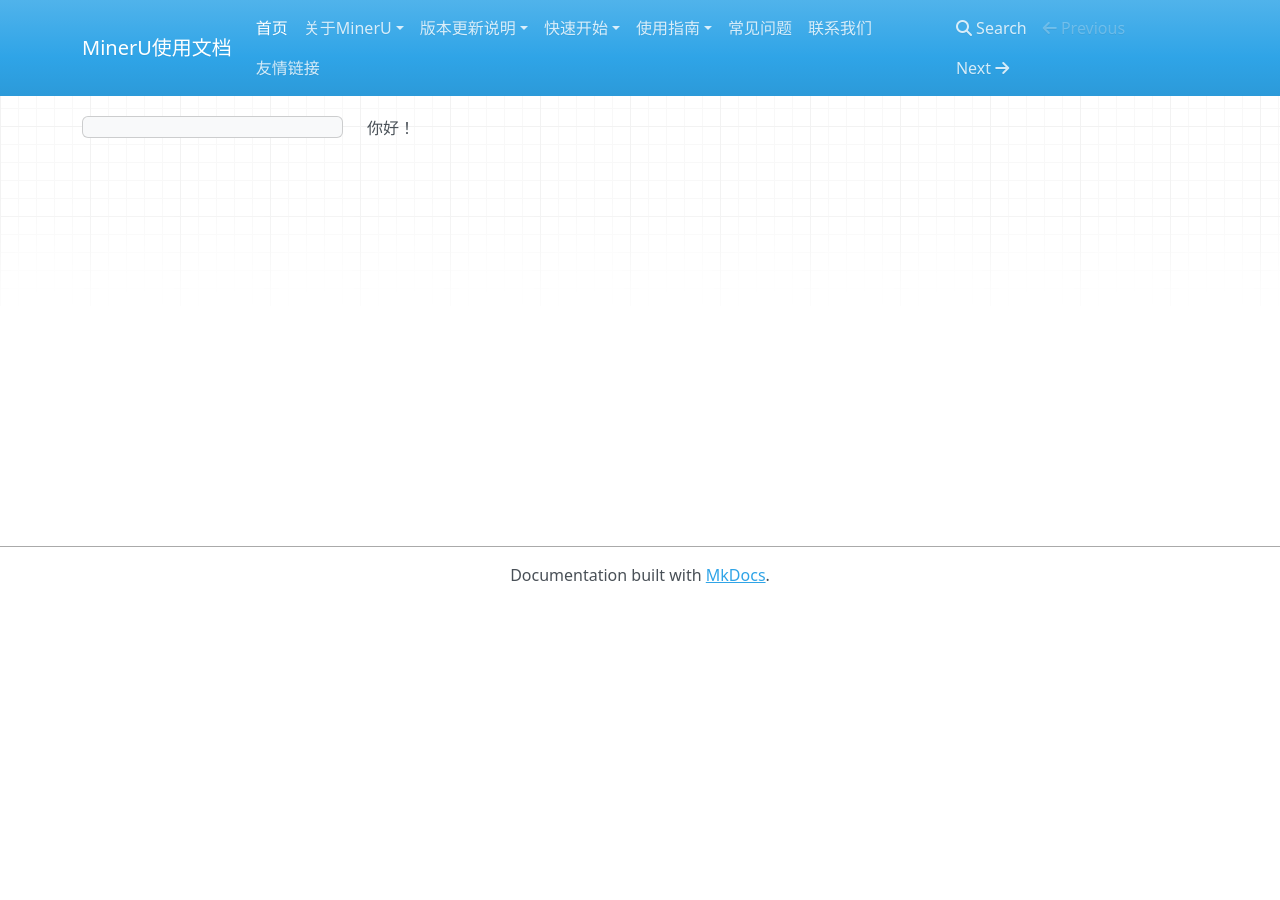
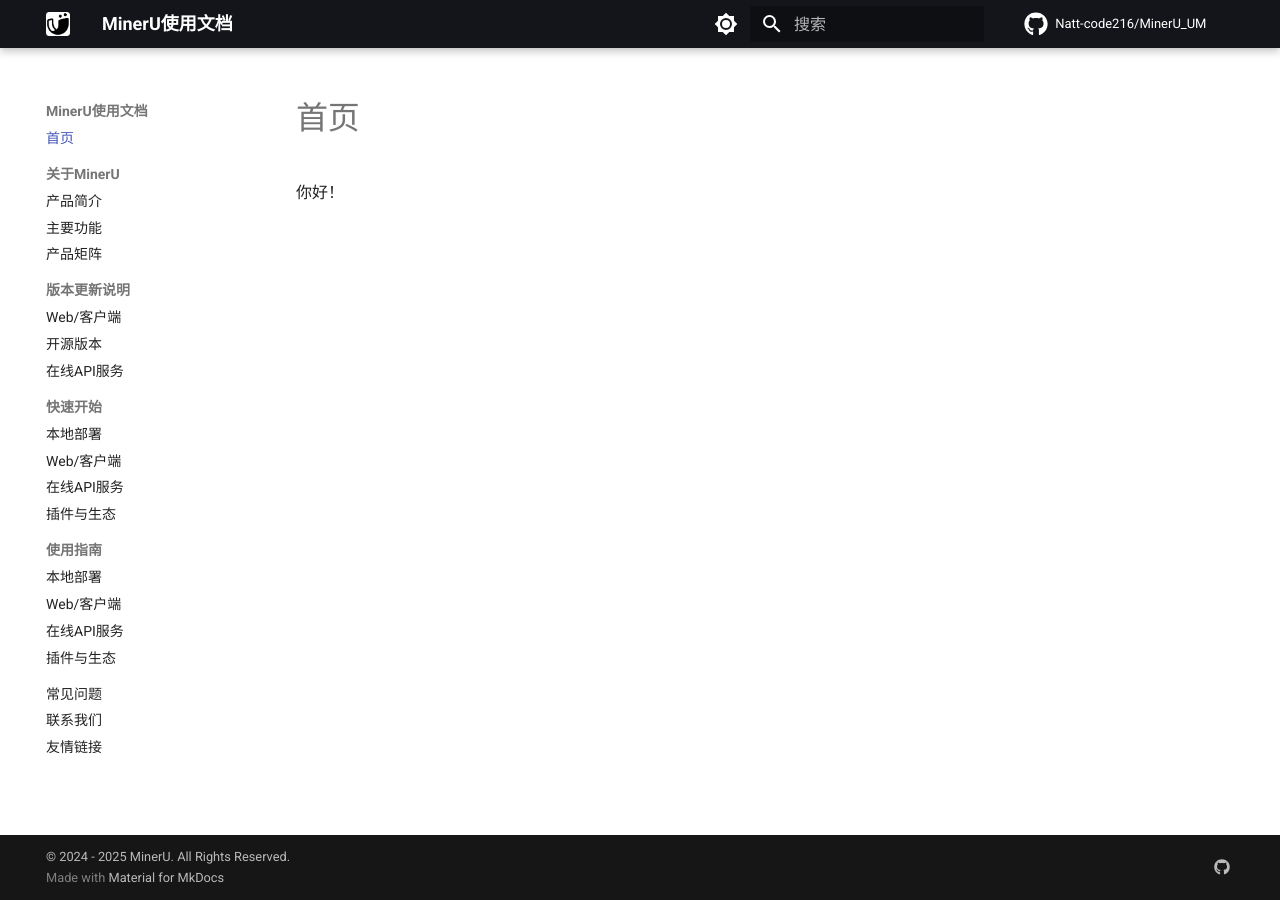
Before and after one commit to Natt-code216/MinerU_UM, an MkDocs documentation site: the page built from docs/index.md, in a window 1280 px wide. Built offline with MkDocs 1.6.1 and Material for MkDocs 9.7.7, drawn with Linux system fonts in a browser that asks for light colours; nearby versions of some CDN libraries; comment, search, counter and statistics services are not loaded.

Commit message:
界面修改

```diff
--- a/mkdocs.yml
+++ b/mkdocs.yml
@@ -1,10 +1,49 @@
 site_name: MinerU使用文档
+site_url: https://github.com/Natt-code216/MinerU_UM
+repo_name: Natt-code216/MinerU_UM
+repo_url: https://github.com/Natt-code216/MinerU_UM
 
+theme:
+  name: material
+  language: zh
+  logo: assets/images/logo.png
+  favicon: assets/images/logo.png
+  icon:
+    repo: fontawesome/brands/github
 
+  palette:
+    - media: "(prefers-color-scheme: light)"
+      scheme: default
+      primary: black
+      toggle:
+        icon: material/brightness-7
+        name: 切换到深色模式
+    - media: "(prefers-color-scheme: dark)"
+      scheme: slate
+      primary: black
+      toggle:
+        icon: material/brightness-4
+        name: 切换到浅色模式
 
+  features:
+    - navigation.expand
+    - navigation.sections
+    - navigation.path
+    - navigation.top
+    - navigation.tracking
+    - content.code.copy
+    - content.code.annotate
+    - search.suggest
+    - toc.follow
 
+extra:
+  social:
+    - icon: fontawesome/brands/github
+      link: https://github.com/Natt-code216
+      name: GitHub
 
-# Navigation -------------------------------------
+copyright: © 2024 - 2025 MinerU. All Rights Reserved.
+
 nav:
   - '首页': 'index.md'
   - '关于MinerU':
@@ -28,3 +67,15 @@ nav:
   - '常见问题': 'faq.md'
   - '联系我们': 'contact.md'
   - '友情链接': 'links.md'
+
+plugins:
+  - search
+  - mkdocs-video
+
+markdown_extensions:
+  - admonition
+  - pymdownx.details
+  - pymdownx.superfences
+  - pymdownx.tasklist:
+      custom_checkbox: true
+  - attr_list
```
Also changed, not shown: docs/assets/images/MinerU-logo.png (added), docs/assets/images/datalab_logo.png (added), docs/assets/images/flowchart_en.png (added), docs/assets/images/flowchart_zh_cn.png (added), docs/assets/images/layout_example.png (added), docs/assets/images/logo.png (added), docs/assets/images/logo.svg (added), docs/assets/images/poly.png (added), docs/assets/images/project_panorama_en.png (added), docs/assets/images/project_panorama_zh_cn.png (added), docs/assets/images/spans_example.png (added).
